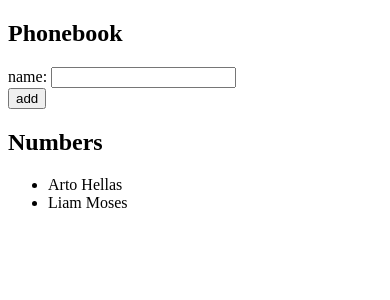
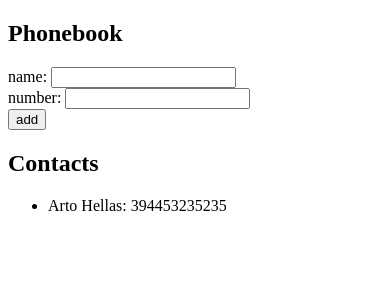
Before and after one commit to LiamHepworth/fullstackopen-2023, a React (Vite) app in the folder coursework/part2/phonebook/: page / in a window 390 px wide. Shown: the top 300 px of the page. Built offline with nearby package versions, Linux system fonts and the light colour scheme.

Commit message:
2.8 Add phone numbers

```diff
--- a/coursework/part2/phonebook/src/App.jsx
+++ b/coursework/part2/phonebook/src/App.jsx
@@ -2,16 +2,20 @@
 
 const App = () => {
   const [persons, setPersons] = useState([
-    { name: 'Arto Hellas' },
-    { name: 'Liam Moses' },
+    { name: 'Arto Hellas',
+      number: 394453235235,
+    },
   ])
+
   const [newName, setNewName] = useState('')
+  const [newNumber, setNewNumber] = useState('')
 
   const addNewContact = (event) => {
     event.preventDefault()
 
     const newContact = {
       name: newName,
+      number: newNumber,
     }
 
     if(persons.map((person) => person.name).includes(newName)){
@@ -26,14 +30,16 @@
       <h2>Phonebook</h2>
       <form onSubmit={addNewContact}>
         <div>name: <input value={newName} onChange={e => setNewName(e.target.value)}/> </div>
+        <div>number: <input value={newNumber} onChange={e => setNewNumber(e.target.value)}/></div>
         <div>
           <button type="submit">add</button>
         </div>
       </form>
-      <h2>Numbers</h2>
+
+      <h2>Contacts</h2>
       <ul>
         {persons.map((person) => (
-          <li key={person.name}>{person.name}</li>
+          <li key={person.name}>{person.name}: {person.number}</li>
         ))}
       </ul>
     </div>
```
